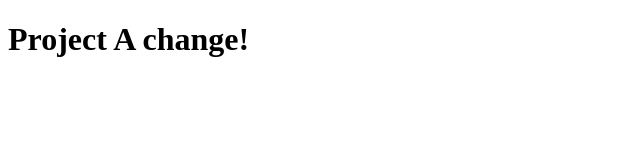
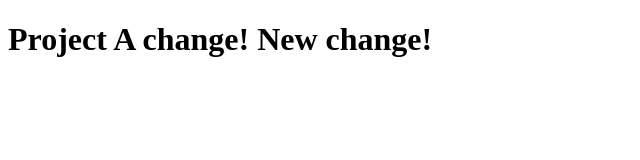
Before and after one commit to cmsparks/monorepo-test, a plain HTML site: page project-a/index.html in a window 1280 px wide. Shown: the whole page, without its empty margins (0-640 px from the left). Drawn offline with Linux system fonts and the light colour scheme.

Commit message:
proj a edit

```diff
--- a/project-a/index.html
+++ b/project-a/index.html
@@ -1,6 +1,6 @@
 <!DOCTYPE html>
 <html>
   <body>
-    <h1>Project A change!</h1>
+    <h1>Project A change! New change!</h1>
   </body>
 </html>
```
